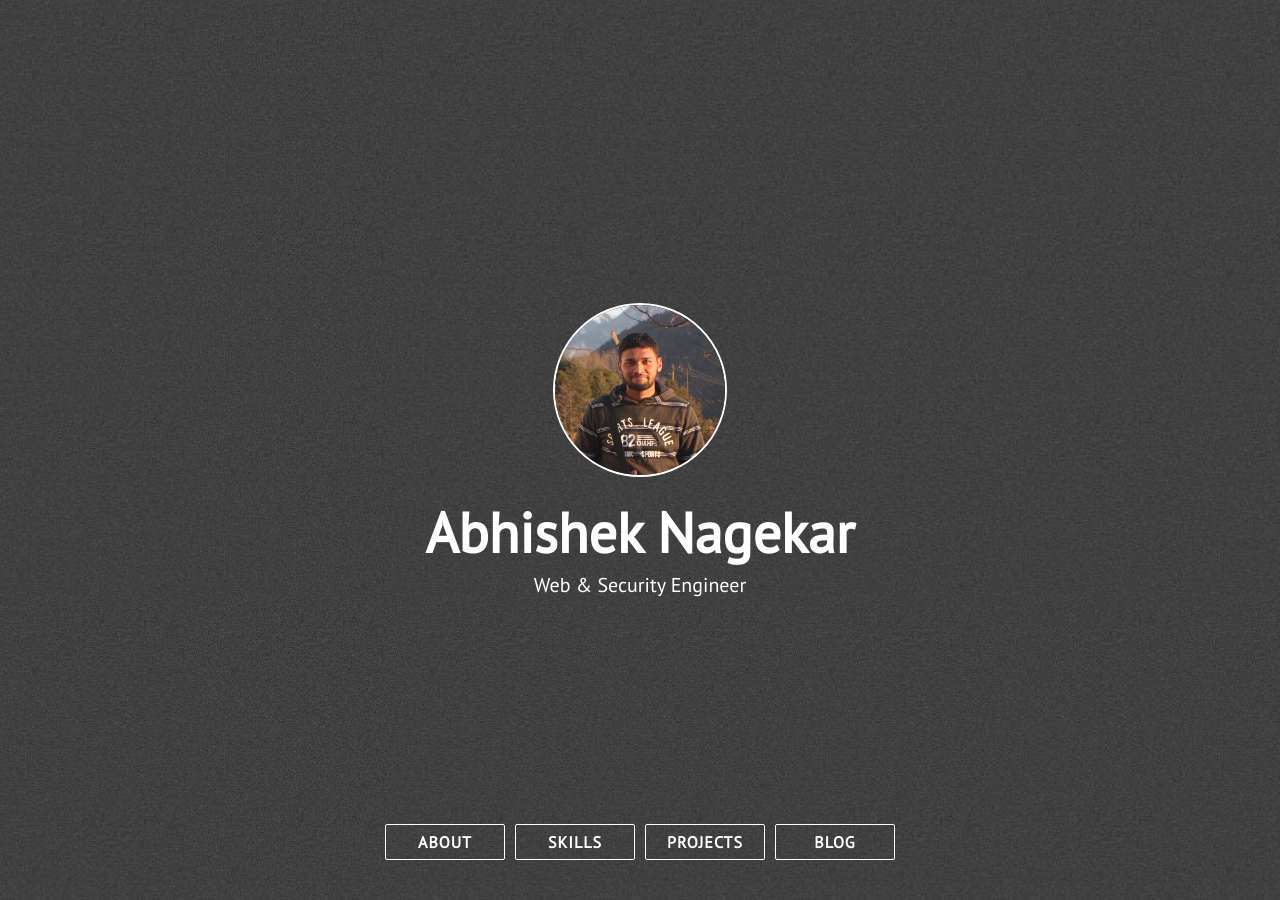
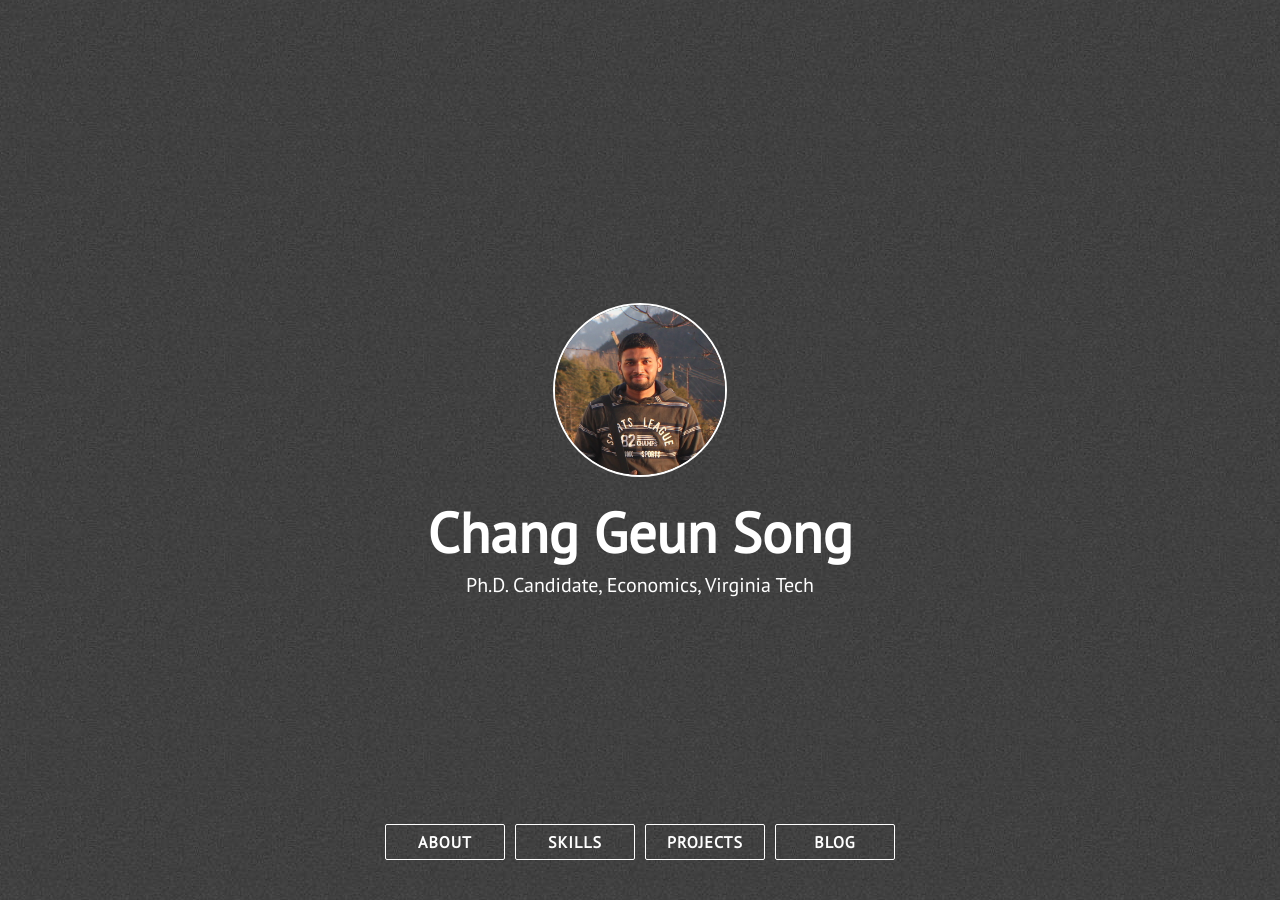
Before and after one commit to KevinKCV/kevinzou, a Jekyll site: the page built from index.html, in a window 1280 px wide and 900 px high. Built offline with Jekyll 4.4.1, drawn with Linux system fonts in a browser that asks for light colours; nearby versions of some CDN libraries; some of the changed text lies outside the part shown.

Commit message:
Update _config.yml

```diff
--- a/_config.yml
+++ b/_config.yml
@@ -1,5 +1,5 @@
-title: Abhishek Nagekar
-description: Web & Security Engineer
+title: Chang Geun Song
+description: Ph.D. Candidate, Economics, Virginia Tech
 site_title: '@abhn - Abhishek Nagekar'
 
 # Build settings
```
